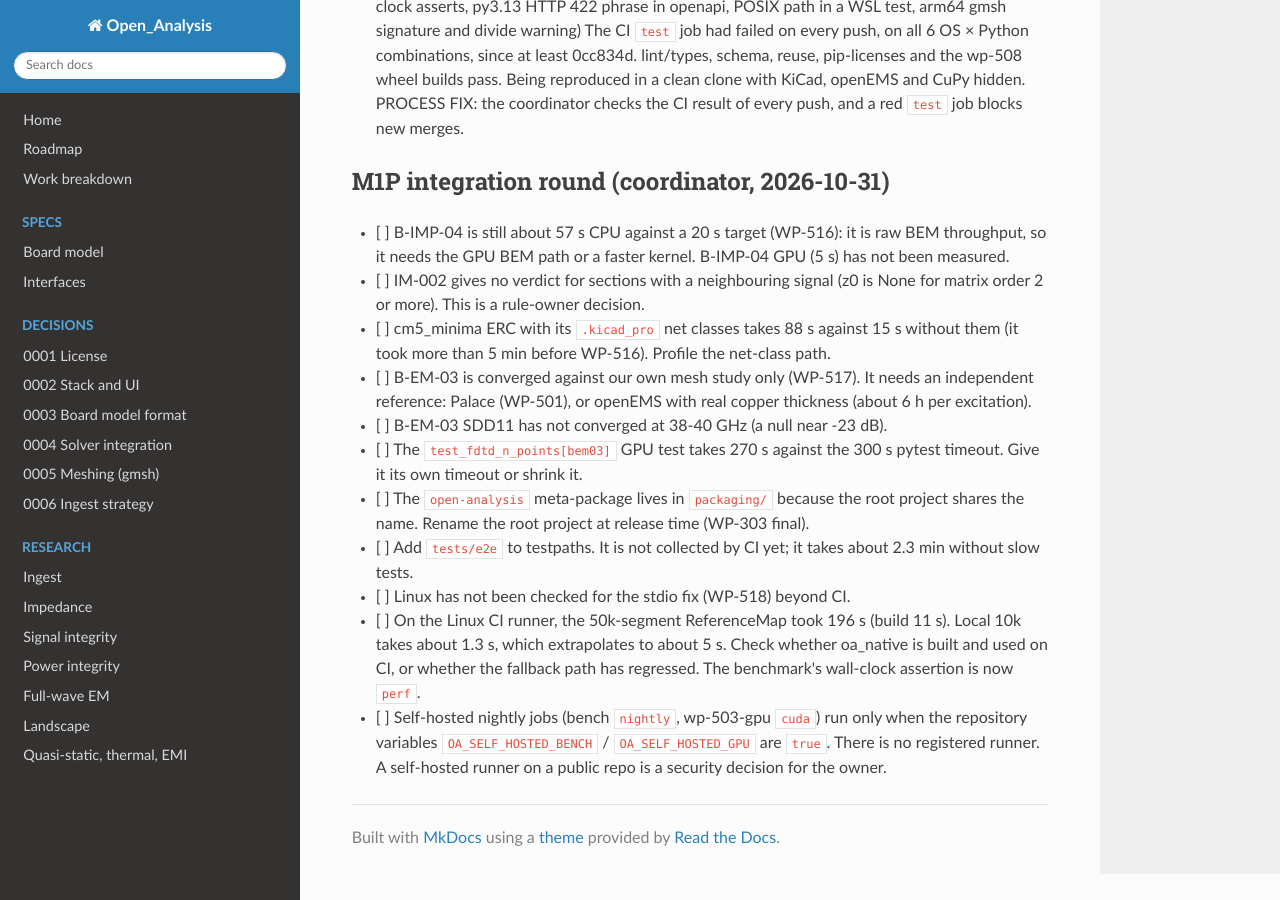
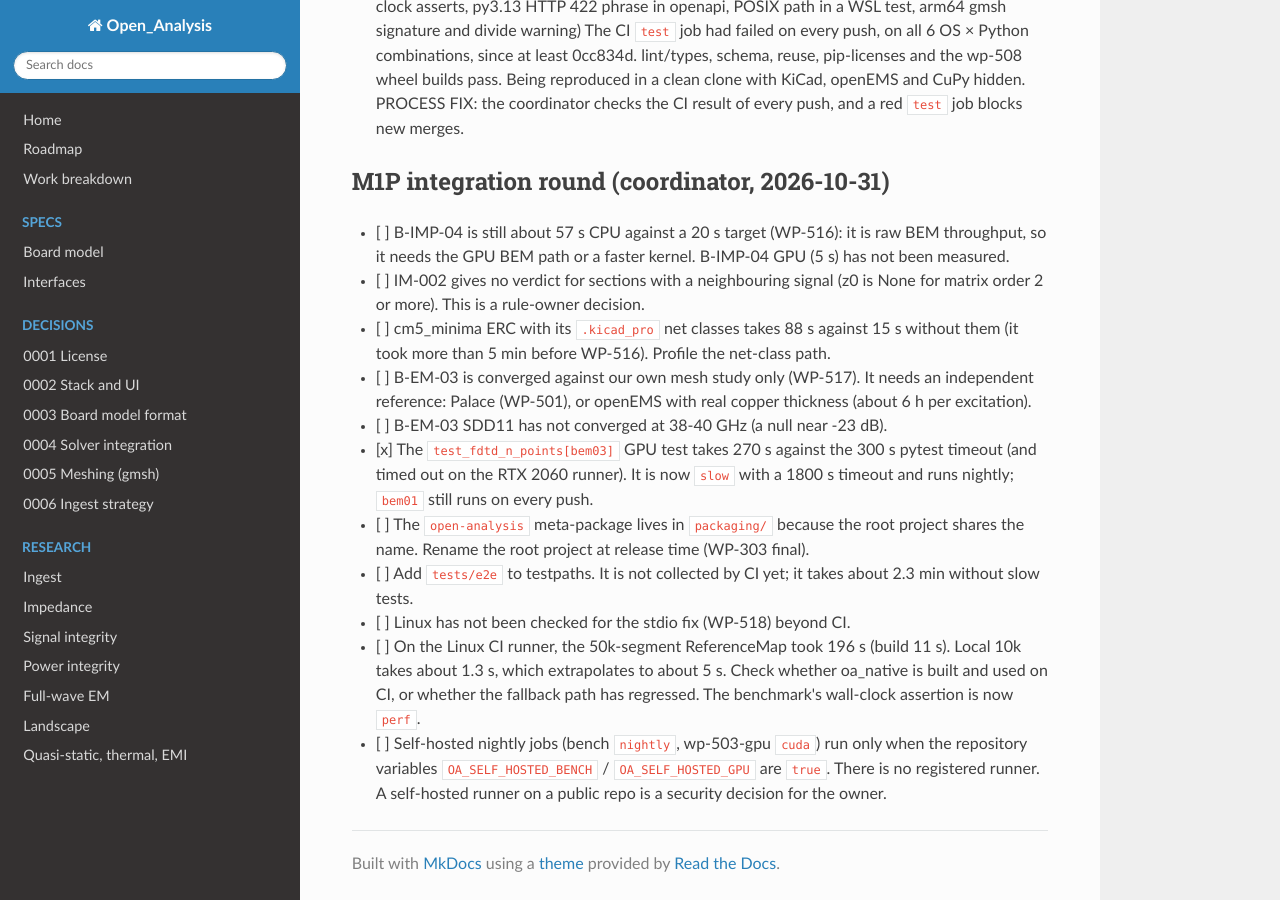
Before and after one commit to C-My-Code/Open_Analysis, an MkDocs documentation site: the page built from docs/FOLLOWUPS.md, in a window 1280 px wide and 900 px high, scrolled down 8386 px. Built offline with MkDocs 1.6.1, drawn with Linux system fonts in a browser that asks for light colours; nearby versions of some CDN libraries.

Commit message:
test(oa-fdtd): run n_points[bem03] nightly with a 1800 s timeout (timed out on the RTX 2060 runner)
Co-Authored-By: Claude Opus 5.5 <noreply@anthropic.com>
Claude-Session: https://claude.ai/code/session_011igm87KKv2vvAPV69iyBbW
Signed-off-by: C-My-Code <60239929+C-My-Code@users.noreply.github.com>

```diff
--- a/docs/FOLLOWUPS.md
+++ b/docs/FOLLOWUPS.md
@@ -200,7 +200,7 @@ The integrator tracks known gaps found while merging work packages here. Each it
 - [ ] cm5_minima ERC with its `.kicad_pro` net classes takes 88 s against 15 s without them (it took more than 5 min before WP-516). Profile the net-class path.
 - [ ] B-EM-03 is converged against our own mesh study only (WP-517). It needs an independent reference: Palace (WP-501), or openEMS with real copper thickness (about 6 h per excitation).
 - [ ] B-EM-03 SDD11 has not converged at 38-40 GHz (a null near -23 dB).
-- [ ] The `test_fdtd_n_points[bem03]` GPU test takes 270 s against the 300 s pytest timeout. Give it its own timeout or shrink it.
+- [x] The `test_fdtd_n_points[bem03]` GPU test takes 270 s against the 300 s pytest timeout (and timed out on the RTX 2060 runner). It is now `slow` with a 1800 s timeout and runs nightly; `bem01` still runs on every push.
 - [ ] The `open-analysis` meta-package lives in `packaging/` because the root project shares the name. Rename the root project at release time (WP-303 final).
 - [ ] Add `tests/e2e` to testpaths. It is not collected by CI yet; it takes about 2.3 min without slow tests.
 - [ ] Linux has not been checked for the stdio fix (WP-518) beyond CI.
```
Also changed, not shown: 1 other file.
